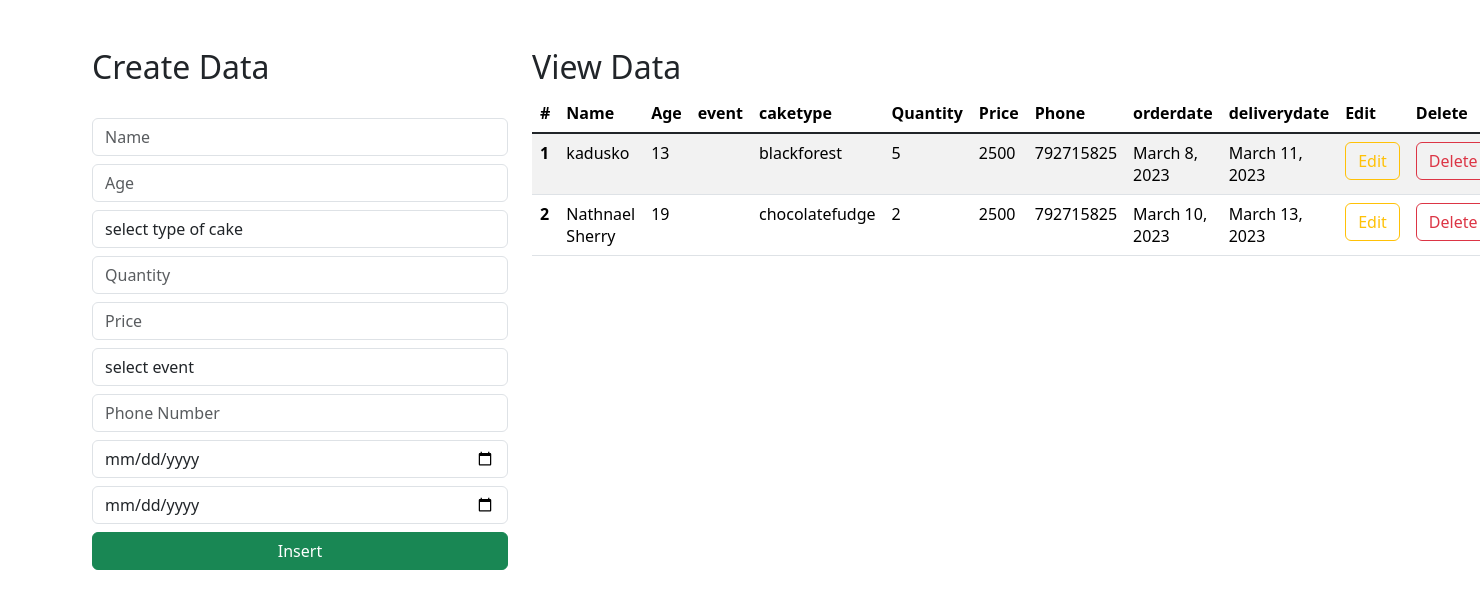
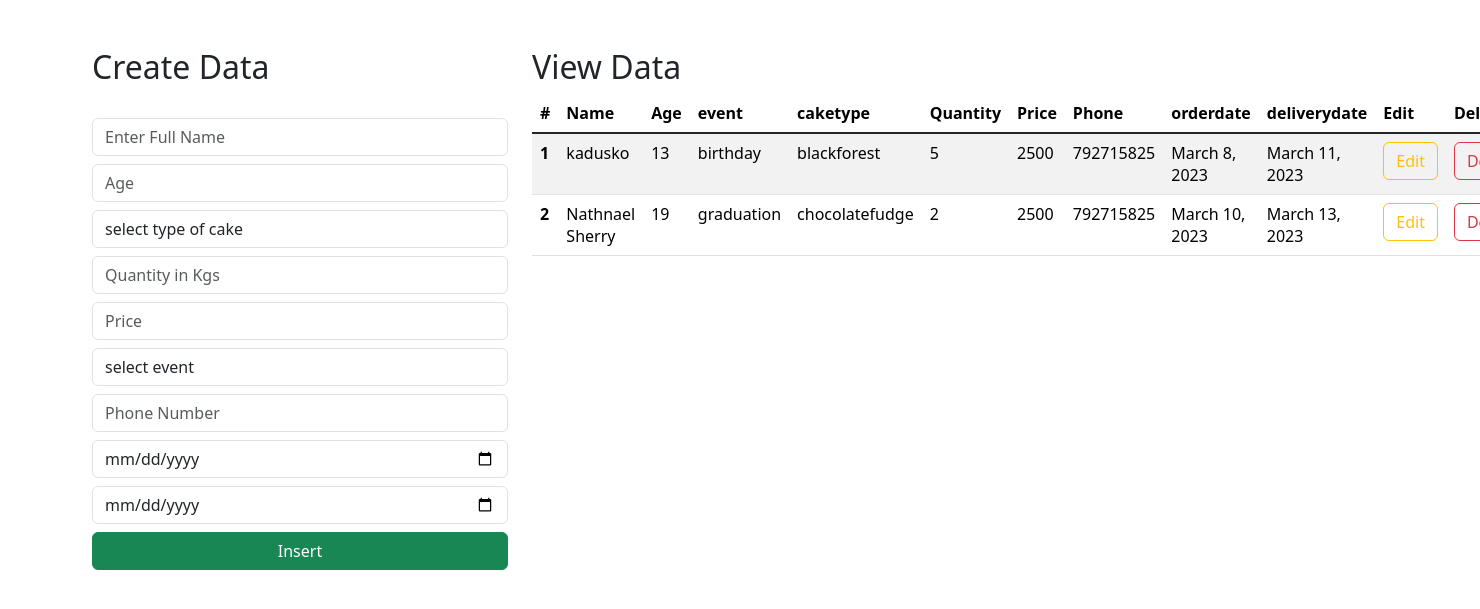
Before and after one commit to Nathnael-Sherry/Cake_HouseDB, a Django app: page / in a window 1480 px wide; the page is wider, and only the part inside the window is pictured. Shown: the part 16-625 px from the top of that part. Run offline with Django 4.2, Linux system fonts and the light colour scheme; data comes from the database, SQL or seed files in the repository; both versions use the stored data as it was after the commit.

Commit message:
date fields

```diff
--- a/Cake_HouseDB/models.py
+++ b/Cake_HouseDB/models.py
@@ -5,15 +5,15 @@ from django.db import models
 
 class Client(models.Model):
     name = models.CharField(max_length=50, blank=False, null=False)
-    # email = models.EmailField()
+    event = models.CharField(max_length=50, blank=False, null=False, default='Birthday')
     age = models.IntegerField()
     caketype = models.CharField(max_length=50, blank=False, null=False)
     quantity = models.IntegerField(default=1)
     price = models.IntegerField(default=1)
     phone = models.IntegerField()
     # gender = models.CharField(max_length=50, blank=False, null=False)
-    orderdate = models.DateField(default=datetime.date.today())
-    deliverydate = models.DateField(default=datetime.date.today())
+    orderdate = models.DateField()
+    deliverydate = models.DateField()
 
 
 def __str__(self):
--- a/Cake_HouseDB/views.py
+++ b/Cake_HouseDB/views.py
@@ -25,7 +25,8 @@ def signup_page(request):
 def insertData(request):
     if request.method == "POST":
         name = request.POST.get('name')
-        # email = request.POST.get('email')
+        age = request.POST.get('age')
+        event = request.POST.get('event')
         caketype = request.POST.get('caketype')
         quantity = request.POST.get('quantity')
         price = request.POST.get('price')
@@ -33,7 +34,7 @@ def insertData(request):
         orderdate = request.POST.get('orderdate')
         deliverydate = request.POST.get('deliverydate')
 
-        query = Client(name=name, caketype=caketype, quantity=quantity, price=price, phone=phone, orderdate=orderdate, deliverydate=deliverydate)
+        query = Client(name=name, caketype=caketype, age=age, event=event, quantity=quantity, price=price, phone=phone, orderdate=orderdate, deliverydate=deliverydate)
         query.save()
         return redirect("/")
 
@@ -50,7 +51,8 @@ def deleteData(request, id):
 def updateData(request, id):
     if request.method == "POST":
         name = request.POST.get('name')
-        # email = request.POST.get('email')
+        age = request.POST.get('age')
+        event = request.POST.get('event')
         caketype = request.POST.get('caketype')
         quantity = request.POST.get('quantity')
         price = request.POST.get('price')
@@ -60,7 +62,8 @@ def updateData(request, id):
 
         update_info = Student.objects.get(id=id)
         update_info.name = name
-        # update_info.email = email
+        update_info.age = age
+        update_info.event = event
         update_info.caketype = caketype
         update_info.quantity = quantity
         update_info.price = price
--- a/templates/index.html
+++ b/templates/index.html
@@ -29,7 +29,7 @@
                     {% csrf_token %}
 
                     <div class="form-group">
-                        <input type="text" class="form-control" placeholder="Name" name="name" required>
+                        <input type="text" class="form-control" placeholder="Enter Full Name" name="name" required>
                     </div>
 
 {#                    <div class="form-group">#}
@@ -55,7 +55,7 @@
                         </select>
                     </div>
                     <div class="form-group">
-                        <input type="number" class="form-control  mt-2" placeholder="Quantity" name="quantity" required>
+                        <input type="number" class="form-control  mt-2" placeholder="Quantity in Kgs" name="quantity" required>
 
                     </div>
                     <div class="form-group">
```
Also changed, not shown: Cake_HouseDB/migrations/0004_client_event_alter_client_deliverydate_and_more.py (added), db.sqlite3.
